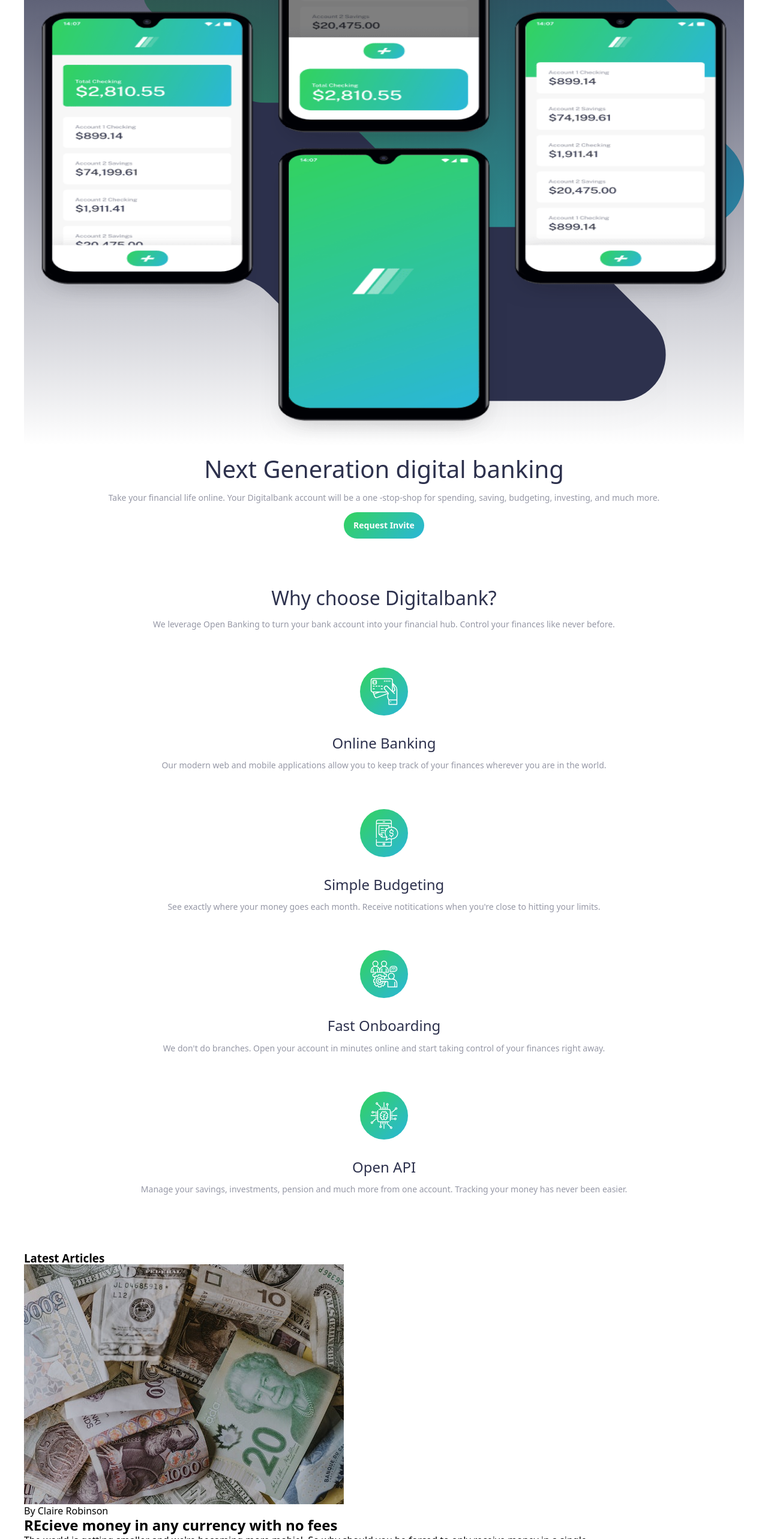
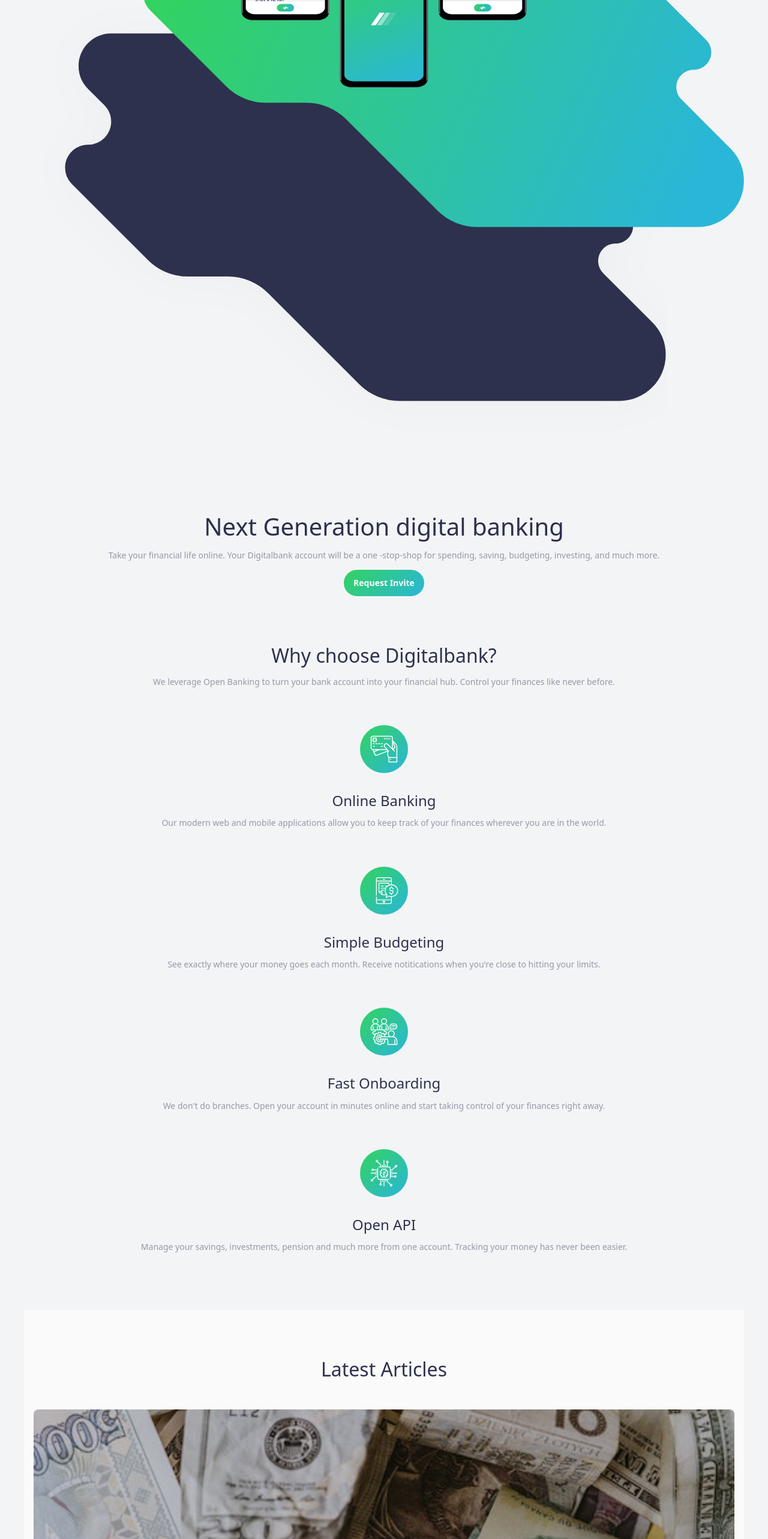
Before and after one commit to cgojk/digitalBank, a React (Vite) app: page / in a window 1280 px wide. Shown: the part 234-2800 px from the top of the page at 60% size. Built offline with nearby package versions, Linux system fonts and the light colour scheme.

Commit message:
creating queries orgnaising the image the phones tha toverlp the background using clamp to better posiotning the images proportinal to the screen size

```diff
--- a/src/articlesinfo.js
+++ b/src/articlesinfo.js
@@ -10,7 +10,7 @@
         image: articlemoney,
         alt: "Illustration of currency",
         author: "By Claire Robinson",
-        title: "REcieve money in any currency with no fees",
+        title: "Receive money in any currency with no fees",
         description:
             "The world is getting smaller and we're becoming more mobiel.  So why should you be forced to only receive money in a single..."
 
--- a/src/components/Articles.jsx
+++ b/src/components/Articles.jsx
@@ -11,17 +11,21 @@
    <section className="articles container">
 
        <h1 className="articles__title">Latest Articles</h1>
-
+       <ul className="wrapper__image--description">
             {articlesInfo.map((article) => (
-              <div key={article.id} className="articles__item">
-                <img className="articles__item__image" src={article.image} alt={article.alt} />
+              <li key={article.id} className="articles__item">
+                <div className="container__image">
+                 <img className="articles__item__image" src={article.image} alt={article.alt} />
+                </div>
                 <div className="articles__item__content">
                   <p className="articles__item__author">{article.author}</p>
                   <h2 className="articles__item__title">{article.title}</h2>
                   <p className="articles__item__description">{article.description}</p>
                 </div>
-              </div>
+              </li>
+
             ))}
+            </ul>
 
     </section>
    );
--- a/src/components/Hero.jsx
+++ b/src/components/Hero.jsx
@@ -10,15 +10,15 @@
   return (
    <section className="hero container">
 
-        <div className="image__hero">
+        <div className="image__hero--container">
             <picture className="image__hero">
                 <source
-                    media="(min-width: 1024px)"
+                    media="(min-width:1100px)"
                     srcSet={heroimagedesktop}
                 />
                 <img
                  src={heroimage}
-                 alt="Illustration of people reading books"
+                 alt="Illustration a backgorudn patterne blue and green"
                  />
             </picture>
                <img src={phones} alt="Illustration of phones"
--- a/src/styles/_base.scss
+++ b/src/styles/_base.scss
@@ -168,21 +168,25 @@
 // ========================styles for hero page============================================
 // ========================================================================================
 
+
+
 .image__hero{
     position:relative;
 
-    .image__overlay--background{
+ }
+  .image__overlay--background{
         position:absolute;
-        top:0;
-        left:0;
-        width:100%;
-        height:100%;
-        background-image:var(--background-image-gradient-2);
+        top:clamp(-80px, -5vw, -120px);
+        left: 50%;
+        width: min(100%, 500px);
+        height:auto;
+         transform: translateX(-50%);
+
         z-index:1;
     }
 
+.hero{
 
-}
 
 .wrapper__title--text-button{
     display:flex;
@@ -190,6 +194,8 @@
     flex-direction:column;
     align-items:center;
     padding:var(--spacing-200);
+    margin-top:clamp(2.5rem, 8vw, 6rem);
+}
 
     .hero__title{
         font: var(--font-2);
@@ -203,6 +209,7 @@
     }
 
 }
+
 
 
 
@@ -292,3 +299,77 @@
         }
     }
 }
+
+
+
+//  ========================================================
+//                           ARTICLES SECTION
+// ===================================================================
+
+.articles{
+
+    background-color:var(--clr-gray-50);
+    margin-bottom:var(--spacing-800);
+    padding:var(--spacing-200);
+    .wrapper__image--description{
+        display:flex;
+        flex-direction:column;
+        list-style:none;
+        padding:0;
+        margin:0;
+        gap:var(--spacing-400);
+        margin-top:var(--spacing-400);
+    }
+    .articles__title{
+        font: var(--font-3);
+        text-align:center;
+        color:var(--clr-blue-950);
+        margin-top:var(--spacing-800);
+        margin-bottom:var(--spacing-600);
+
+
+    }
+    .articles__item{
+        background-color:var(--clr-white);
+        border-radius:var(--radius-8);
+        overflow:hidden;
+        display:flex;
+        flex-direction:column;
+        gap:var(--spacing-200);
+        margin-bottom:var(--spacing-400);
+        .articles__item__content{
+            padding:var(--spacing-400);
+            display:flex;
+            flex-direction:column;
+            gap:var(--spacing-200);
+            .articles__item__author{
+                font: var(--font-8);
+                color:var(--clr-gray-600);
+            }
+            .articles__item__title{
+                font: var(--font-4);
+                color:var(--clr-blue-950);
+            }
+            .articles__item__description{
+                font: var(--font-8);
+                color:var(--clr-gray-600);
+            }
+        }
+    }
+
+}
+
+.container__image{
+    aspect-ratio: 16/9;
+    overflow:hidden;
+}
+.articles__item__image {
+  width: 100%;
+  height: 100%;
+  object-fit: cover;
+  display: block;
+}
+
+// ====================================================================
+// FOOTER STYLES
+// ====================================================================
--- /dev/null
+++ b/src/styles/_queries.scss
@@ -0,0 +1,11 @@
+
+
+@media only screen and (min-width: 468px) {
+.image__hero--container{
+  .image__overlay--background{
+
+        height:60vh;
+
+    }
+}
+}
--- a/src/styles/_variables.scss
+++ b/src/styles/_variables.scss
@@ -13,8 +13,8 @@
   --clr-white: hsl(0, 100%, 100%);
   --clr-black: hsl(0, 0%, 0%);
   --clr-gray-600: hsl(233, 8%, 62%);
-  --clr-gray-100: hsl(0, 0%, 100%);
-  --clr-gray-50:hsl(0,0%,98%);
+  --clr-gray-100: hsl(220, 16%, 96%);
+  --clr-gray-50:hsl(220, 0%, 98%);
   --clr-blue-950: hsl(233,26%,24%);
   --clr-green-400:hsl(158,61%,49%);
 
--- a/src/styles/index.css
+++ b/src/styles/index.css
@@ -161,8 +161,8 @@
   --clr-white: hsl(0, 100%, 100%);
   --clr-black: hsl(0, 0%, 0%);
   --clr-gray-600: hsl(233, 8%, 62%);
-  --clr-gray-100: hsl(0, 0%, 100%);
-  --clr-gray-50:hsl(0,0%,98%);
+  --clr-gray-100: hsl(220, 16%, 96%);
+  --clr-gray-50:hsl(220, 0%, 98%);
   --clr-blue-950: hsl(233,26%,24%);
   --clr-green-400:hsl(158,61%,49%);
   --background-image-gradient-1: linear-gradient(
@@ -303,6 +303,11 @@
   --radius-full: 62.4375rem; /* 999px */
 }
 
+@media only screen and (min-width: 468px) {
+  .image__hero--container .image__overlay--background {
+    height: 60vh;
+  }
+}
 .container {
   max-width: 1200px;
   margin: 0 auto;
@@ -448,29 +453,31 @@
 .image__hero {
   position: relative;
 }
-.image__hero .image__overlay--background {
+
+.image__overlay--background {
   position: absolute;
-  top: 0;
-  left: 0;
-  width: 100%;
-  height: 100%;
-  background-image: var(--background-image-gradient-2);
+  top: clamp(-80px, -5vw, -120px);
+  left: 50%;
+  width: min(100%, 500px);
+  height: auto;
+  transform: translateX(-50%);
   z-index: 1;
 }
 
-.wrapper__title--text-button {
+.hero .wrapper__title--text-button {
   display: flex;
   gap: var(--spacing-200);
   flex-direction: column;
   align-items: center;
   padding: var(--spacing-200);
+  margin-top: clamp(2.5rem, 8vw, 6rem);
 }
-.wrapper__title--text-button .hero__title {
+.hero .hero__title {
   font: var(--font-2);
   text-align: center;
   color: var(--clr-blue-950);
 }
-.wrapper__title--text-button .hero__text {
+.hero .hero__text {
   font: var(--font-8);
   text-align: center;
   color: var(--clr-gray-600);
@@ -543,4 +550,66 @@
 .features .features__item .features__item__text {
   font: var(--font-8);
   color: var(--clr-gray-600);
+}
+
+.articles {
+  background-color: var(--clr-gray-50);
+  margin-bottom: var(--spacing-800);
+  padding: var(--spacing-200);
+}
+.articles .wrapper__image--description {
+  display: flex;
+  flex-direction: column;
+  list-style: none;
+  padding: 0;
+  margin: 0;
+  gap: var(--spacing-400);
+  margin-top: var(--spacing-400);
+}
+.articles .articles__title {
+  font: var(--font-3);
+  text-align: center;
+  color: var(--clr-blue-950);
+  margin-top: var(--spacing-800);
+  margin-bottom: var(--spacing-600);
+}
+.articles .articles__item {
+  background-color: var(--clr-white);
+  border-radius: var(--radius-8);
+  overflow: hidden;
+  display: flex;
+  flex-direction: column;
+  gap: var(--spacing-200);
+  margin-bottom: var(--spacing-400);
+}
+.articles .articles__item .articles__item__content {
+  padding: var(--spacing-400);
+  display: flex;
+  flex-direction: column;
+  gap: var(--spacing-200);
+}
+.articles .articles__item .articles__item__content .articles__item__author {
+  font: var(--font-8);
+  color: var(--clr-gray-600);
+}
+.articles .articles__item .articles__item__content .articles__item__title {
+  font: var(--font-4);
+  color: var(--clr-blue-950);
+}
+.articles .articles__item .articles__item__content .articles__item__description {
+  font: var(--font-8);
+  color: var(--clr-gray-600);
+}
+
+.container__image {
+  aspect-ratio: 16/9;
+  overflow: hidden;
+}
+
+.articles__item__image {
+  width: 100%;
+  height: 100%;
+  -o-object-fit: cover;
+     object-fit: cover;
+  display: block;
 }/*# sourceMappingURL=index.css.map */
--- a/src/styles/index.scss
+++ b/src/styles/index.scss
@@ -1,4 +1,4 @@
 @use './reset' as *;
 @use './variables' as *;
-
+@use './queries' as *;
 @use './base' as *;
```
Also changed, not shown: src/components/Footer.jsx (added), src/images/image-mockups.png, 1 other file (tests, documents, lock files or other folders).
